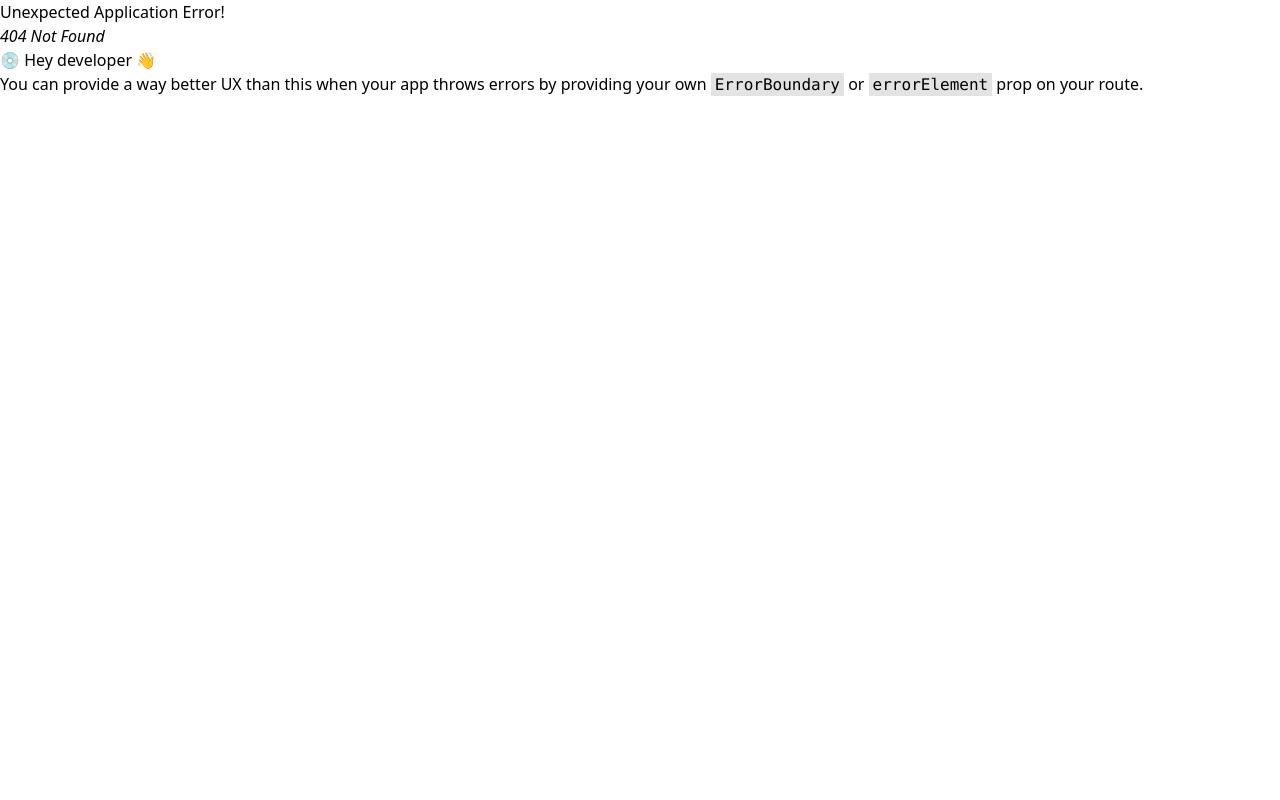
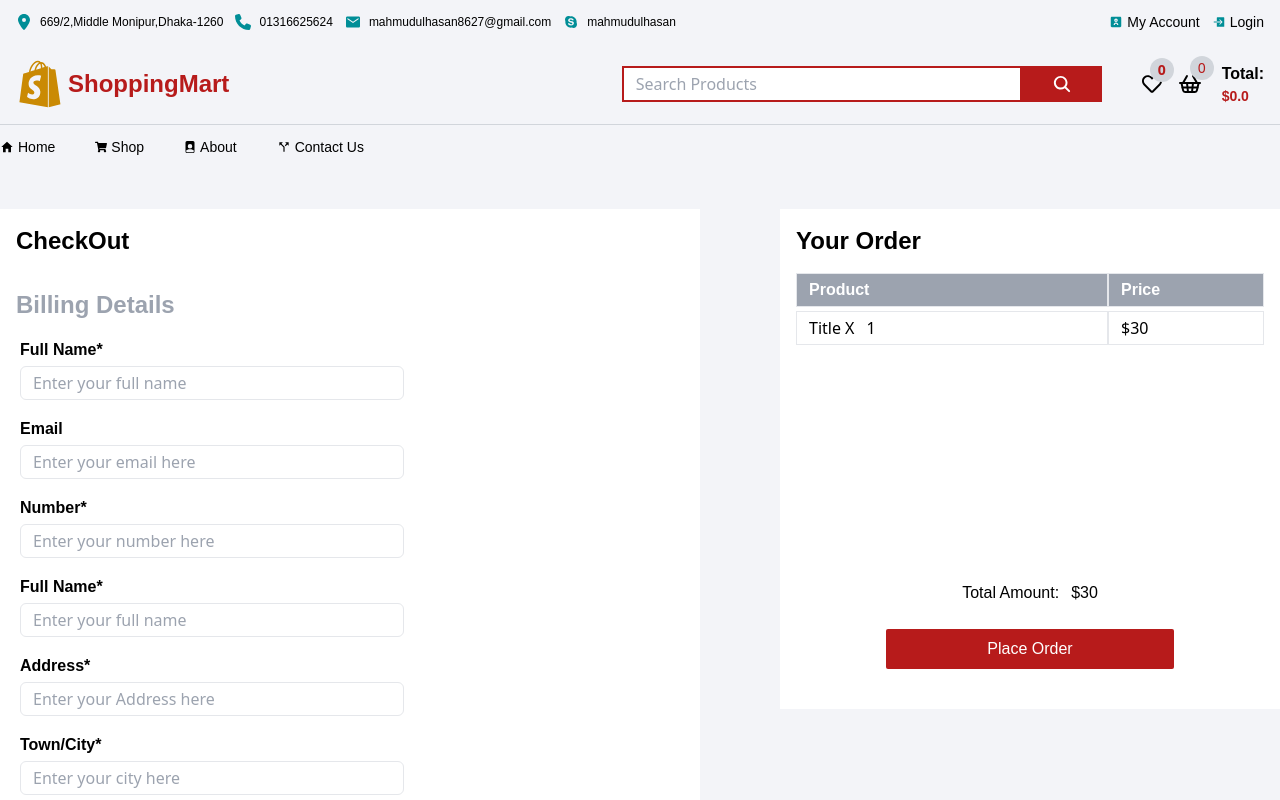
Before and after one commit to mahmudulhasanprodan/ShoppingMart, a React (Vite) app: page /checkout in a window 1280 px wide. Before the commit this address had no page. Shown: the top 800 px of the page. Built offline with nearby package versions, Linux system fonts and the light colour scheme.

Commit message:
Checkout Page Design Done

```diff
--- a/src/App.jsx
+++ b/src/App.jsx
@@ -5,6 +5,7 @@ import Contact from './Pages/Contact/Contact';
 import RootLayout from './RootLayout/RootLayout';
 import Cart from './Pages/Cart/Cart';
 import ProductDetails from './ProductDetailComponent/ProductDetails/ProductDetails';
+import CheckOut from './Pages/CheckOut/CheckOut';
 import {
   createBrowserRouter,
   createRoutesFromElements,
@@ -20,6 +21,7 @@ const router = createBrowserRouter(
     <Route path="/contact" element={<Contact />}></Route>
     <Route path="/cart" element={<Cart />}></Route>
     <Route path="/productdetails/:ProductId" element={<ProductDetails />}></Route>
+    <Route path="/checkout" element={<CheckOut />}></Route>
    </Route>
    )
 )
--- /dev/null
+++ b/src/CartComponent/CartMenu/CartMenu.jsx
@@ -0,0 +1,41 @@
+import React from 'react'
+import Image from "../../assets/HomeComponentpic/featurepic.jpg"
+import Flex from '../../CommonComponent/Flex'
+const CartMenu = () => {
+  return (
+    <>
+      <div>
+        <div className="w-[300px] h-[350px] bg-gray-300">
+            <div className="w-full h-[200px] bg-green-100">
+              <Flex className={"items-center gap-x-6 px-4 pt-4 relative"}>
+                <div>
+                  <picture>
+                    <img src={Image} alt={Image} className="w-24 h-24"/>
+                  </picture>
+                  <div className="absolute top-0">
+                    <p>X</p>
+                  </div>
+                </div>
+                <div>
+                  <h2>Clothes</h2>
+                  <h3>1 X $30 </h3>
+                </div>
+              </Flex>
+            </div>
+            <div className="w-full h-[150px] bg-green-300 pt-6">
+                <div className="flex items-center  gap-x-3 justify-end px-4 mb-6">
+                    <h2 className="font-Montserrat font-bold text-xl">SubTotal:</h2>
+                    <p className="font-Montserrat text-xl font-bold">0</p>
+                </div>
+                <div className="flex items-center gap-x-6 justify-center">
+                    <button className="w-32 py-2 bg-CommonColor text-white hover:bg-[#F77426] font-semibold rounded-md text-md font-Montserrat">View Cart</button>
+                    <button className="w-32 py-2 bg-CommonColor text-white hover:bg-[#F77426]  font-semibold rounded-md text-md font-Montserrat">Checkout</button>
+                </div>
+            </div>
+        </div>
+      </div>
+    </>
+  )
+}
+
+export default CartMenu
--- a/src/CartComponent/CartProducts/CartProducts.jsx
+++ b/src/CartComponent/CartProducts/CartProducts.jsx
@@ -50,8 +50,8 @@ const HandleDecrement = (item) => {
                   {item.title ? item.title : "Title Missing"}
                 </h2>
               </div>
-              <div className="basis-1/4 pl-3 font-Montserrat font-semibold hidden text-CommonColor md:block">
-                <p>{item.price ? `$${Math.round(item.price)}` : "$30.00"}</p>
+              <div className="basis-1/4 pl-3  hidden text-CommonColor md:block">
+                <p className="font-Montserrat font-semibold pl-3">{item.price ? `$${Math.round(item.price)}` : "$30.00"}</p>
               </div>
 
               <div className="basis-1/4 pl-3 font-Montserrat font-semibold py-4 flex items-center gap-x-3">
@@ -71,8 +71,8 @@ const HandleDecrement = (item) => {
                   <FaPlus />
                 </span>
               </div>
-              <div className="basis-1/4 pl-3 font-Montserrat font-thin text-md  md:font-semibold relative flex">
-                <h3>{`$${Math.round(item.price * item.CartQuantity)}`}</h3>
+              <div className="basis-1/4 pl-3 md:font-semibold relative flex">
+                <h3 className="font-Montserrat pl-5 font-thin text-md ">{`$${Math.round(item.price * item.CartQuantity)}`}</h3>
                 <p
                   className="absolute right-3 cursor-pointer text-red-500 text-xl"
                   onClick={() => HandleRemove(item)}
--- /dev/null
+++ b/src/CheckOutComponent/CheckOutDetails/CheckOutDetails.jsx
@@ -0,0 +1,127 @@
+import React from 'react'
+import Flex from '../../CommonComponent/Flex'
+import BillingForm from '../../CommonComponent/BillingForm/BillingForm'
+import OrderHistory from '../OrderHistory/OrderHistory'
+const CheckOutDetails = () => {
+  return (
+    <>
+      <div className="bg-TopHColor">
+        <div className="container">
+          <Flex className={"justify-between py-10"}>
+            <div className="w-[700px] bg-white">
+              <div className="p-4">
+                <h2 className="font-Montserrat text-2xl font-bold">CheckOut</h2>
+              </div>
+              <div className="p-4">
+                <h2  className="font-Montserrat text-2xl font-bold text-gray-400">Billing Details</h2>
+              </div>
+              <div className="px-5 pb-20">
+                <div>
+                  <BillingForm
+                    className={"font-Montserrat text-md font-bold pb-2"}
+                    labelItem={"Full Name*"}
+                    InputType={"text"}
+                    InputPlaceholder={"Enter your full name"}
+                    InputId={"FullName"}
+                    InputClass={
+                      "w-96 pl-3 focus:border-CommonColor border-[1px] py-1 rounded-md mb-4"
+                    }
+                  />
+                </div>
+                <div>
+                  <BillingForm
+                    className={"font-Montserrat text-md font-bold pb-2"}
+                    labelItem={"Email"}
+                    InputType={"email"}
+                    InputPlaceholder={"Enter your email here"}
+                    InputId={"EmailId"}
+                    InputClass={
+                      "w-96 pl-3 focus:border-CommonColor border-[1px] py-1 rounded-md mb-4"
+                    }
+                  />
+                </div>
+                <div>
+                  <BillingForm
+                    className={"font-Montserrat text-md font-bold pb-2"}
+                    labelItem={"Number*"}
+                    InputType={"number"}
+                    InputPlaceholder={"Enter your number here"}
+                    InputId={"Number"}
+                    InputClass={
+                      "w-96 pl-3 focus:border-CommonColor border-[1px] py-1 rounded-md mb-4"
+                    }
+                  />
+                </div>
+                <div>
+                  <BillingForm
+                    className={"font-Montserrat text-md font-bold pb-2"}
+                    labelItem={"Full Name*"}
+                    InputType={"text"}
+                    InputPlaceholder={"Enter your full name"}
+                    InputId={"FullName"}
+                    InputClass={
+                      "w-96 pl-3 focus:border-CommonColor border-[1px] py-1 rounded-md mb-4"
+                    }
+                  />
+                </div>
+                <div>
+                  <BillingForm
+                    className={"font-Montserrat text-md font-bold pb-2"}
+                    labelItem={"Address*"}
+                    InputType={"text"}
+                    InputPlaceholder={"Enter your Address here"}
+                    InputId={"Address"}
+                    InputClass={
+                      "w-96 pl-3 focus:border-CommonColor border-[1px] py-1 rounded-md mb-4"
+                    }
+                  />
+                </div>
+                <div>
+                  <BillingForm
+                    className={"font-Montserrat text-md font-bold pb-2"}
+                    labelItem={"Town/City*"}
+                    InputType={"text"}
+                    InputPlaceholder={"Enter your city here"}
+                    InputId={"FullName"}
+                    InputClass={
+                      "w-96 pl-3 focus:border-CommonColor border-[1px] py-1 rounded-md mb-4"
+                    }
+                  />
+                </div>
+                <div>
+                  <BillingForm
+                    className={"font-Montserrat text-md font-bold pb-2"}
+                    labelItem={"Full Name*"}
+                    InputType={"text"}
+                    InputPlaceholder={"Enter your full name"}
+                    InputId={"FullName"}
+                    InputClass={
+                      "w-96 pl-3 focus:border-CommonColor border-[1px] py-1 rounded-md mb-4"
+                    }
+                  />
+                </div>
+                <div>
+                  <BillingForm
+                    className={"font-Montserrat text-md font-bold pb-2"}
+                    labelItem={"Postal Code*"}
+                    InputType={"number"}
+                    InputPlaceholder={"Enter your postal code here"}
+                    InputId={"PostalCode"}
+                    InputClass={
+                      "w-96 pl-3 focus:border-CommonColor border-[1px] py-1 rounded-md mb-4"
+                    }
+                  />
+                </div>
+              </div>
+            </div>
+            <div className="w-[500px] h-[500px] bg-white">
+                <OrderHistory />
+            </div>
+          </Flex>
+        </div>
+      </div>
+    </>
+  );
+}
+
+export default CheckOutDetails
--- /dev/null
+++ b/src/CheckOutComponent/OrderHistory/OrderHistory.jsx
@@ -0,0 +1,47 @@
+import React from 'react'
+
+const OrderHistory = () => {
+  return (
+    <>
+      <div>
+        <div className="p-4">
+          <h2 className="font-Montserrat text-2xl font-bold">Your Order</h2>
+        </div>
+        <div className="flex items-center px-4">
+          <div className="border-[1px] pl-3 basis-2/3 bg-gray-400">
+            <h2 className="font-Montserrat text-md font-bold py-1 text-white">
+              Product
+            </h2>
+          </div>
+          <div className="border-[1px] basis-1/3 pl-3 bg-gray-400">
+            <h3 className="font-Montserrat text-md font-bold py-1 text-white">
+              Price
+            </h3>
+          </div>
+        </div>
+        <div className="h-[250px] overflow-y-scroll">
+          <div className="flex items-center px-4 py-1">
+            <div className="flex items-center gap-x-3 border-[1px] basis-2/3 pl-3 py-1">
+              <h2>Title X </h2>
+              <p>1</p>
+            </div>
+            <div className="border-[1px] basis-1/3 pl-3 py-1">
+              <h2>$30</h2>
+            </div>
+          </div>
+        </div>
+        <div className="flex items-center justify-center py-6 gap-x-3">
+            <h2 className="font-Montserrat text-md">Total Amount:</h2>
+            <p className="font-Montserrat text-md">$30</p>
+        </div>
+        <div className="flex items-center justify-center">
+          <button className="w-72 py-2 bg-CommonColor text-white font-Montserrat font-extralight rounded-sm">
+            Place Order
+          </button>
+        </div>
+      </div>
+    </>
+  );
+}
+
+export default OrderHistory
--- /dev/null
+++ b/src/CommonComponent/BillingForm/BillingForm.jsx
@@ -0,0 +1,25 @@
+import React from 'react'
+
+const BillingForm = ({labelItem,InputType,InputPlaceholder,InputId,InputClass,className}) => {
+  return (
+    <>
+      <div className={"flex flex-col gap-y-1"}>
+        <div>
+          <label htmlFor="labelItem" id="labelItem" className={className}>
+            {labelItem}
+          </label>
+        </div>
+        <div>
+          <input
+            type={InputType}
+            placeholder={InputPlaceholder}
+            id={InputId}
+            className={InputClass}
+          />
+        </div>
+      </div>
+    </>
+  );
+}
+
+export default BillingForm
--- a/src/HomeComponent/Header/Header.jsx
+++ b/src/HomeComponent/Header/Header.jsx
@@ -1,4 +1,4 @@
-import React, { useState} from 'react'
+import React, { useEffect, useState} from 'react'
 import { FaShopify } from "react-icons/fa";
 import { FaRegHeart } from "react-icons/fa";
 import { LuShoppingBasket } from "react-icons/lu";
@@ -11,7 +11,8 @@ import { MdOutlineCallSplit } from "react-icons/md";
 import { BsFillFilePersonFill } from "react-icons/bs";
 import { RxCross2 } from "react-icons/rx";
 import { useSelector, useDispatch } from 'react-redux'
-
+import { GetTotal } from '../../Redux/CartSlice/CartSlice';
+import CartMenu from '../../CartComponent/CartMenu/CartMenu';
 
 const Header = () => {
  const[menuItem,setmenuItem] = useState(false);
@@ -24,7 +25,11 @@ const HandleMenuItem = () => {
 };
 
 
+const{CartProduct,TotalItem,TotalAmount}=useSelector((state) => state.Cart);
 
+useEffect(() => {
+  dispatch(GetTotal())
+},[dispatch,CartProduct]);
 
   return (
     <>
@@ -62,13 +67,16 @@ const HandleMenuItem = () => {
                     <span className="text-xl cursor-pointer font-bold relative">
                       <FaRegHeart />
                        <div className="w-6 h-6 bg-gray-300 rounded-full absolute -top-4 -right-3">
-                        <h3 className="flex items-center justify-center text-sm h-full text-CommonColor">1</h3>
+                        <h3 className="flex items-center justify-center text-sm h-full text-CommonColor">0</h3>
                       </div>
                     </span>
-                    <span className="text-2xl cursor-pointer font-bold relative">
-                      <LuShoppingBasket />
+                    <span className="cursor-pointer relative">
+                      <LuShoppingBasket className="font-bold text-2xl"/>
                       <div className="w-6 h-6 bg-gray-300 rounded-full absolute -top-4 -right-3">
-                        <h3 className="flex items-center justify-center text-sm h-full text-CommonColor">1</h3>
+                        <h3 className="flex items-center justify-center text-sm h-full text-CommonColor">{TotalItem ? `${TotalItem}` : "0"}</h3>
+                      </div>
+                      <div className="absolute right-0 z-10">
+                        {/* <CartMenu /> */}
                       </div>
                     </span>
                   </div>
@@ -77,7 +85,7 @@ const HandleMenuItem = () => {
                   <h3 className="font-Montserrat text-md font-semibold">
                     Total:
                   </h3>
-                  <p className="font-Montserrat text-sm">$00.00</p>
+                  <p className="font-Montserrat text-sm font-semibold text-CommonColor">{TotalAmount ? `$${TotalAmount}` : "$0.0"}</p>
                 </div>
               </Flex>
 
--- /dev/null
+++ b/src/Pages/CheckOut/CheckOut.jsx
@@ -0,0 +1,12 @@
+import React from 'react'
+import CheckOutDetails from '../../CheckOutComponent/CheckOutDetails/CheckOutDetails'
+
+const CheckOut = () => {
+  return (
+    <>
+      <CheckOutDetails />
+    </>
+  )
+}
+
+export default CheckOut
--- a/src/ProductDetailComponent/ProductDetails/ProductDetails.jsx
+++ b/src/ProductDetailComponent/ProductDetails/ProductDetails.jsx
@@ -33,7 +33,6 @@ const{CartItem}=useSelector((state) => state.Product);
 // HandleCart Function Start Here
 const HandleCart = () => {
    dispatch(AllCartItem(CartItem))
-   Navigate("/cart")
 };
 
 
```
